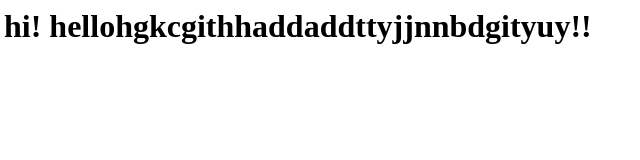
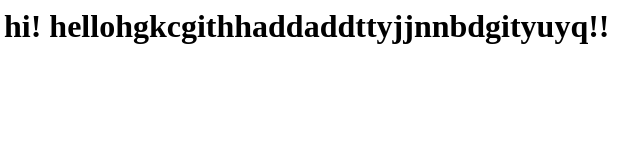
Before and after one commit to susadajolin7-del/BSIT-2A-SUSADA, a plain HTML site: page index.html in a window 1280 px wide. Shown: the full height of the page, 4-644 px from the left. Drawn offline with Linux system fonts and the light colour scheme.

Commit message:
twenty commit

```diff
--- a/index.html
+++ b/index.html
@@ -1 +1 @@
-<h1>hi! hellohgkcgithhaddaddttyjjnnbdgityuy!!</h1>
+<h1>hi! hellohgkcgithhaddaddttyjjnnbdgityuyq!!</h1>
```
